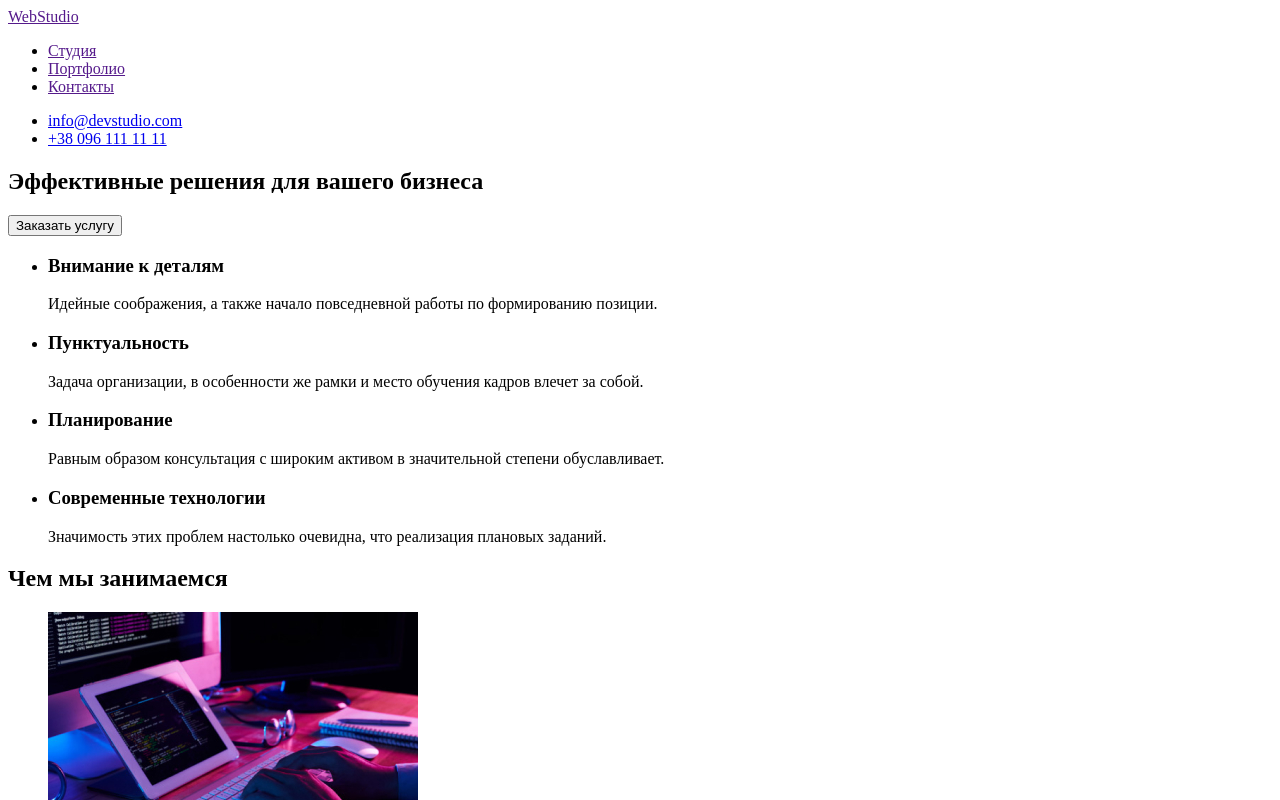
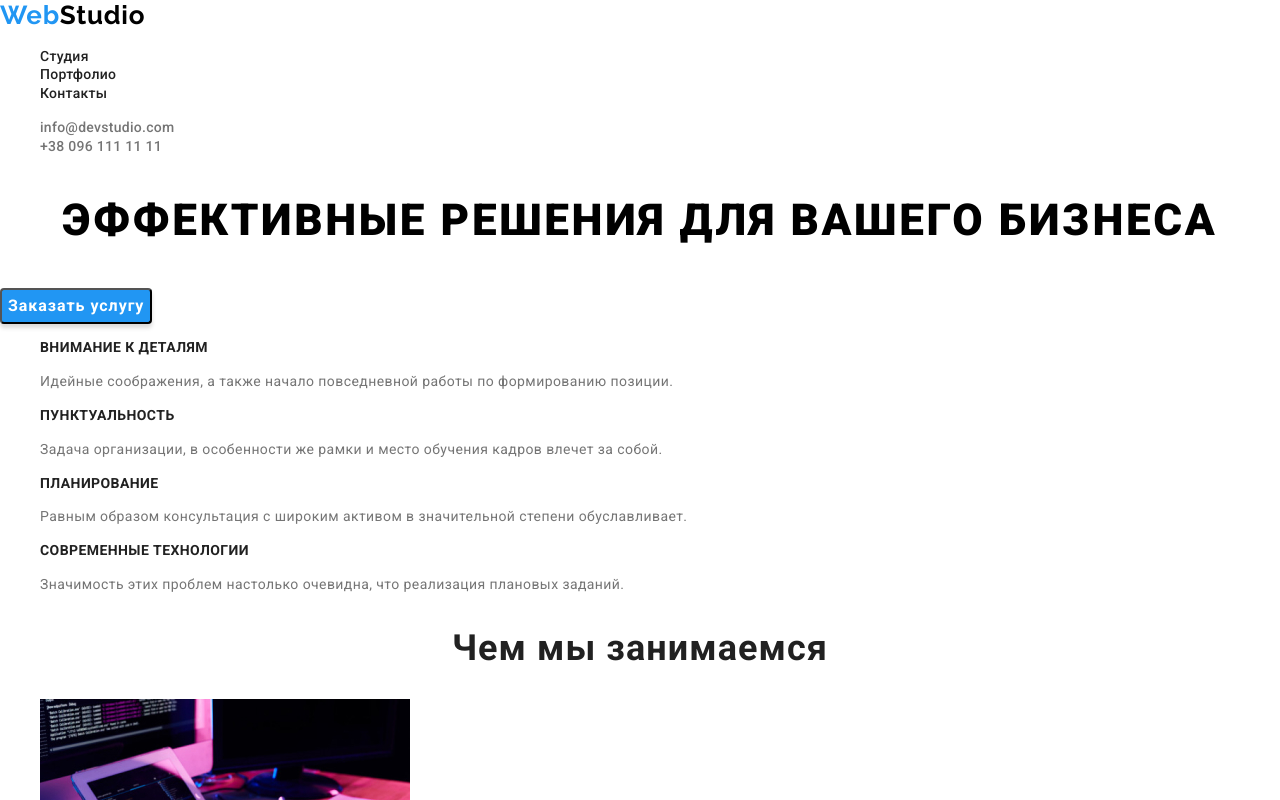
Before and after one commit to ilyanes/goit-markup-hw-02, a plain HTML site: page index.html in a window 1280 px wide. Shown: the top 800 px of the page. Drawn offline with nearby package versions, Linux system fonts and the light colour scheme.

Commit message:
added css

```diff
--- a/css/styles.css
+++ b/css/styles.css
@@ -0,0 +1,151 @@
+:root {
+  --main-font: 'Roboto', sans-serif;
+  --secondary-font: 'Raleway', sans-serif;
+  --accent-color: #2196f3;
+}
+
+body {
+  font-family: var(--main-font);
+}
+
+.link {
+  text-decoration: none;
+}
+.list {
+  list-style: none;
+}
+.address {
+  font-style: normal;
+}
+
+/* COMPONENT */
+.logo {
+  font-family: var(--secondary-font);
+  font-weight: 700;
+  font-size: 26px;
+  line-height: 1.19;
+  letter-spacing: 0.03em;
+  color: var(--accent-color);
+}
+.logo-black {
+  color: #000000;
+}
+.logo-white {
+  /* color: #ffffff; */
+}
+.title {
+  font-weight: 700;
+  font-size: 36px;
+  line-height: 1.17;
+  text-align: center;
+  letter-spacing: 0.03em;
+  color: #212121;
+}
+/* END COMPONENT */
+
+/* header */
+.navigation-link {
+  font-weight: 500;
+  font-size: 14px;
+  line-height: 1.14;
+  letter-spacing: 0.02em;
+  color: #212121;
+}
+.navigation-link:hover,
+.navigation-link:focus {
+  color: var(--accent-color);
+}
+.contact-link {
+  font-weight: 500;
+  font-size: 14px;
+  line-height: 1.14;
+  letter-spacing: 0.02em;
+  color: #757575;
+}
+.contact-link:hover,
+.contact-link:focus {
+  color: var(--accent-color);
+}
+/* end header */
+
+/* hero */
+.hero-title {
+  font-weight: 900;
+  font-size: 44px;
+  line-height: 1.36;
+  text-align: center;
+  letter-spacing: 0.06em;
+  text-transform: uppercase;
+  /* color: #ffffff; */
+}
+.modal-btn {
+  font-weight: 700;
+  font-size: 16px;
+  line-height: 1.875;
+  letter-spacing: 0.06em;
+  cursor: pointer;
+  display: flex;
+  align-items: center;
+  text-align: center;
+  background: var(--accent-color);
+  box-shadow: 0px 4px 4px rgba(0, 0, 0, 0.15);
+  border-radius: 4px;
+  color: #ffffff;
+}
+/* end hero */
+
+/* description */
+.description-title {
+  font-weight: 700;
+  font-size: 14px;
+  line-height: 1.14;
+  letter-spacing: 0.03em;
+  text-transform: uppercase;
+  color: #212121;
+}
+.description-text {
+  font-weight: 400;
+  font-size: 14px;
+  line-height: 1.71;
+  letter-spacing: 0.03em;
+  color: #757575;
+}
+/* end description */
+
+/* gallery */
+
+/* end gallery */
+
+/* our team */
+.ourteam-title {
+  font-weight: 500;
+  font-size: 16px;
+  line-height: 1.18;
+  text-align: center;
+  letter-spacing: 0.03em;
+  color: #212121;
+}
+.ourteam-text {
+  font-weight: 400;
+  font-size: 16px;
+  line-height: 1.18;
+  text-align: center;
+  letter-spacing: 0.03em;
+  color: #757575;
+}
+/* end our team */
+
+/* footer */
+.footer-link {
+  font-weight: 400;
+  font-size: 14px;
+  line-height: 1.71;
+  letter-spacing: 0.03em;
+}
+.footer-link-light {
+  /* color: #ffffff; */
+}
+.footer-link-dark {
+  /* color: rgba(255, 255, 255, 0.6); */
+}
+/* end footer*/
--- a/index.html
+++ b/index.html
@@ -5,116 +5,122 @@
     <meta http-equiv="X-UA-Compatible" content="IE=edge">
     <meta name="viewport" content="width=device-width, initial-scale=1.0">
     <title>Студия</title>
+    <link rel="preconnect" href="https://fonts.gstatic.com">
+    <link href="https://fonts.googleapis.com/css2?family=Raleway:wght@700&family=Roboto:wght@400;500;700;900&display=swap"
+        rel="stylesheet">
+    <link rel="stylesheet" href="https://cdnjs.cloudflare.com/ajax/libs/modern-normalize/1.0.0/modern-normalize.min.css"
+        integrity="sha512-ISS7cAi1PEhQ8jnbJpJZMd29NlhNj4AWYyLOSp2CE/CsHxTCu+r+t0D2yoJudVrd0/8fTVPUVDzY5Tvli75u/g=="
+        crossorigin="anonymous" />
     <link rel="stylesheet" href="./css/styles.css">
 </head>
 <body>
-    <header>
-        <nav>
-            <a href="" lang="en">WebStudio</a>
-            <ul>
-                <li>
-                    <a href="">Студия</a>
+    <header class="header">
+        <nav class="navigation">
+            <a class="logo link" href="" lang="en">Web<span class="logo-black">Studio</span></a>
+            <ul class="navigation-list list">
+                <li class="navigation-item">
+                    <a class="navigation-link link" href="">Студия</a>
                 </li>
-                <li>
-                    <a href="">Портфолио</a>
+                <li class="navigation-item">
+                    <a class="navigation-link link" href="">Портфолио</a>
                 </li>
-                <li>
-                    <a href="">Контакты</a>
+                <li class="navigation-item">
+                    <a class="navigation-link link" href="">Контакты</a>
                 </li>
             </ul>
         </nav>
-        <ul>
-            <li>
-                <a href="mailto:info@devstudio.com">info@devstudio.com</a>
+        <ul class="contact list">
+            <li class="contact-item">
+                <a class="contact-link link" href="mailto:info@devstudio.com">info@devstudio.com</a>
             </li>
-            <li>
-                <a href="tel:+380961111111">+38 096 111 11 11</a>
+            <li class="contact-item">
+                <a class="contact-link link" href="tel:+380961111111">+38 096 111 11 11</a>
             </li>
         </ul>
     </header>
     <main>
         <!-- Hero -->
-        <section>
-            <h1>Эффективные решения для вашего бизнеса</h1>
-            <button type="button">Заказать услугу</button>
+        <section class="hero">
+            <h1 class="hero-title">Эффективные решения для вашего бизнеса</h1>
+            <button class="modal-btn" type="button">Заказать услугу</button>
         </section>
         <!-- Описание -->
-        <section>
+        <section class="description">
             <!-- <h2 hidden>Описание</h2> -->
-            <ul>
-                <li>
-                    <h3>Внимание к деталям</h3>
-                    <p>Идейные соображения, а также начало повседневной работы по формированию позиции.</p>
+            <ul class="description-list list">
+                <li class="description-item">
+                    <h3 class="description-title">Внимание к деталям</h3>
+                    <p class="description-text">Идейные соображения, а также начало повседневной работы по формированию позиции.</p>
                 </li>
-                <li>
-                    <h3>Пунктуальность</h3>
-                    <p>Задача организации, в особенности же рамки и место обучения кадров влечет за собой.</p>
+                <li class="description-item">
+                    <h3 class="description-title">Пунктуальность</h3>
+                    <p class="description-text">Задача организации, в особенности же рамки и место обучения кадров влечет за собой.</p>
                 </li>
-                <li>
-                    <h3>Планирование</h3>
-                    <p>Равным образом консультация с широким активом в значительной степени обуславливает.</p>
+                <li class="description-item">
+                    <h3 class="description-title">Планирование</h3>
+                    <p class="description-text">Равным образом консультация с широким активом в значительной степени обуславливает.</p>
                 </li>
-                <li>
-                    <h3>Современные технологии</h3>
-                    <p>Значимость этих проблем настолько очевидна, что реализация плановых заданий.</p>
+                <li class="description-item">
+                    <h3 class="description-title">Современные технологии</h3>
+                    <p class="description-text">Значимость этих проблем настолько очевидна, что реализация плановых заданий.</p>
                 </li>
             </ul>
         </section>
         <!-- Галерея -->
-        <section>
-            <h2>Чем мы занимаемся</h2>
-            <ul>
-                <li>
-                    <img src="./images/box-1.jpg" alt="набор кода" width="370" height="294">
+        <section class="gallery">
+            <h2 class="title">Чем мы занимаемся</h2>
+            <ul class="gallery-list list">
+                <li class="gallery-item">
+                    <img class="gallery-img" src="./images/box-1.jpg" alt="набор кода" width="370" height="294">
                 </li>
-                <li>
-                    <img src="./images/box-2.jpg" alt="настройка смартфона" width="370" height="294">
+                <li class="gallery-item">
+                    <img class="gallery-img" src="./images/box-2.jpg" alt="настройка смартфона" width="370" height="294">
                 </li>
-                <li>
-                    <img src="./images/box-3.jpg" alt="выбор цвета" width="370" height="294">
+                <li class="gallery-item">
+                    <img class="gallery-img" src="./images/box-3.jpg" alt="выбор цвета" width="370" height="294">
                 </li>
             </ul>
         </section>
         <!-- Наша команда -->
-        <section>
-            <h2>Наша команда</h2>
-            <ul>
-                <li>
-                    <img src="./images/product_designer.jpg" alt="дизайнер продукта" width="270" height="260">
-                    <h3>Игорь Демьяненко</h3>
-                    <p lang="en">Product Designer</p>
+        <section class="ourteam">
+            <h2 class="title">Наша команда</h2>
+            <ul class="ourteam-list list">
+                <li class="ourteam-item">
+                    <img class="ourteam-img" src="./images/product_designer.jpg" alt="дизайнер продукта" width="270" height="260">
+                    <h3 class="ourteam-title">Игорь Демьяненко</h3>
+                    <p  class="ourteam-text" lang="en">Product Designer</p>
                 </li>
-                <li>
-                    <img src="./images/frontend_developer.jpg" alt="фронтэнд разработчик" width="270" height="260">
-                    <h3>Ольга Репина</h3>
-                    <p lang="en">Frontend Developer</p>
+                <li class="ourteam-item">
+                    <img class="ourteam-img" src="./images/frontend_developer.jpg" alt="фронтэнд разработчик" width="270" height="260">
+                    <h3 class="ourteam-title">Ольга Репина</h3>
+                    <p  class="ourteam-text" lang="en">Frontend Developer</p>
                 </li>
-                <li>
-                    <img src="./images/marketing.jpg" alt="маркетинг" width="270" height="260">
-                    <h3>Николай Тарасов</h3>
-                    <p lang="en">Marketing</p>
+                <li class="ourteam-item">
+                    <img class="ourteam-img" src="./images/marketing.jpg" alt="маркетинг" width="270" height="260">
+                    <h3 class="ourteam-title">Николай Тарасов</h3>
+                    <p  class="ourteam-text" lang="en">Marketing</p>
                 </li>
-                <li>
-                    <img src="./images/designer.jpg" alt="дизайнер" width="270" height="260">
-                    <h3>Михаил Ермаков</h3>
-                    <p lang="en">UI Designer</p>
+                <li class="ourteam-item">
+                    <img class="ourteam-img" src="./images/designer.jpg" alt="дизайнер" width="270" height="260">
+                    <h3 class="ourteam-title">Михаил Ермаков</h3>
+                    <p  class="ourteam-text" lang="en">UI Designer</p>
                 </li>
             </ul>
         </section>
     </main>
-    <!-- адрес -->
-    <footer>
-        <a href="" lang="en">WebStudio</a>
-        <address>
-           <ul>
+    <!-- footer -->
+    <footer class="footer">
+        <a class="logo link" href="" lang="en">Web<span class="logo-white">Studio</span></a>
+        <address class="address">
+           <ul class="footer-list list">
                <li>
-                   <a href="https://goo.gl/maps/EHuErNrF32N7UsAx8" target="_blank" rel="noopener noreferrer">г. Киев, пр-т Леси Украинки, 26</a>
+                   <a class="footer-link footer-link-light link" href="https://goo.gl/maps/EHuErNrF32N7UsAx8" target="_blank" rel="noopener noreferrer">г. Киев, пр-т Леси Украинки, 26</a>
                </li>
                <li>
-                   <a href="mailto:info@example.com">info@example.com"</a>
+                   <a class="footer-link footer-link-dark link" href="mailto:info@example.com">info@example.com"</a>
                </li>
                <li>
-                   <a href="tel:+380991111111">+38 099 111 11 11</a>
+                   <a class="footer-link footer-link-dark link" href="tel:+380991111111">+38 099 111 11 11</a>
                </li>
            </ul>
         </address>
```
